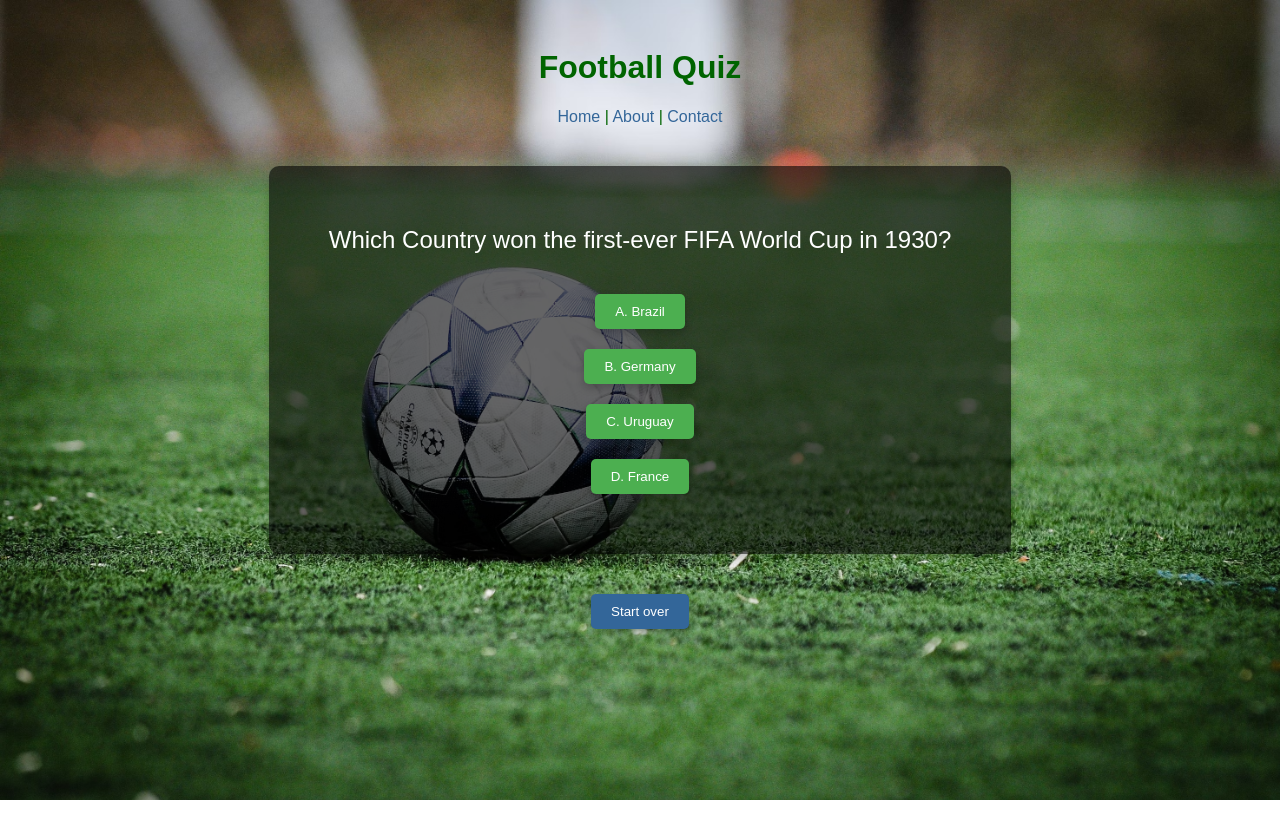
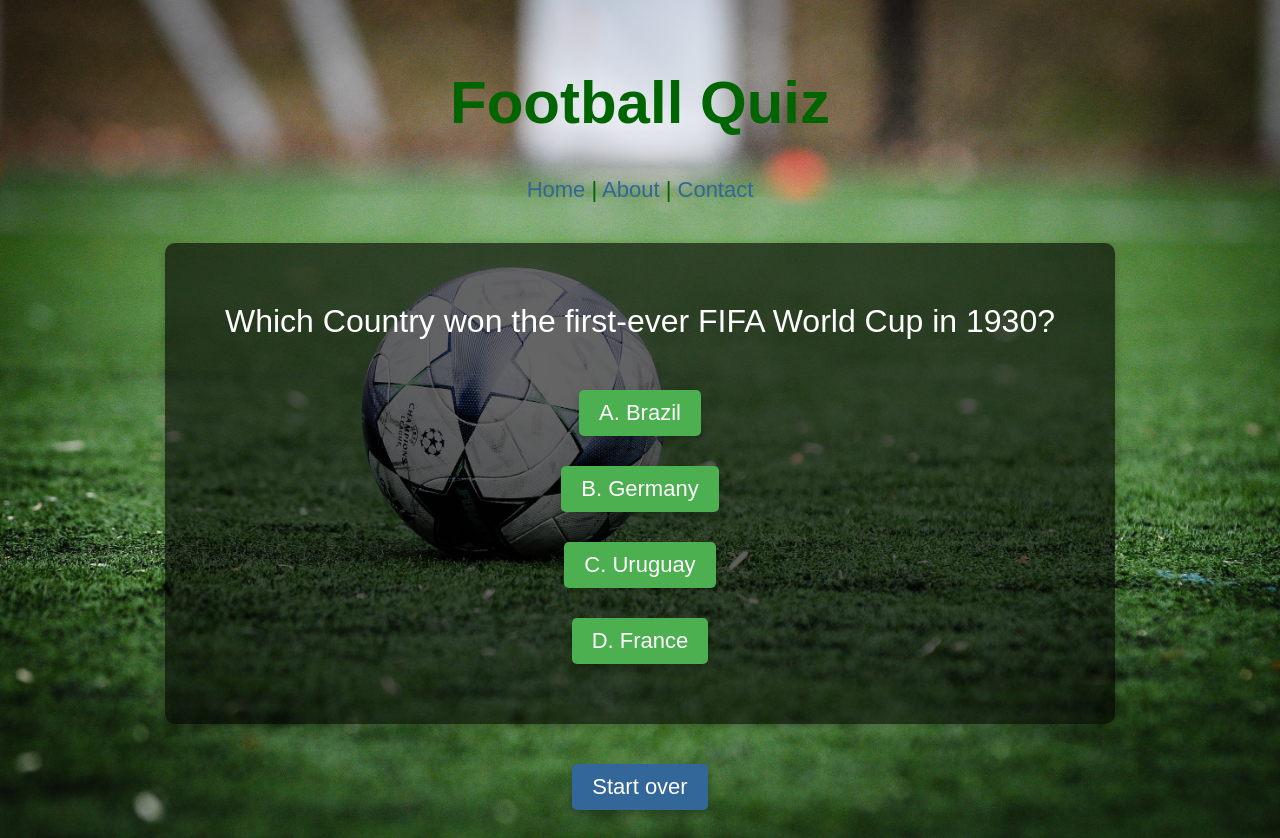
Before and after one commit to radek77/football-quiz, a plain HTML site: page index.html in a window 1280 px wide. Before the commit the page ends 800 px from the top, so only its background shows below. Drawn offline with Linux system fonts and the light colour scheme.

Commit message:
Some layout, colours and functionality changes

```diff
--- a/index.html
+++ b/index.html
@@ -26,9 +26,7 @@
         <br/>
         <button class="quiz-button"></button>
     </div>
-
-    <button id="next-button" class="next-button" style="display: block;">Next Question</button>
-
+    <button id="next-button" class="next-button" style="display: block;">Next question</button>
     <div id="about" class="about-container" hidden="hidden">
         <h2>About Football Quiz</h2>
         <p>Welcome to Football Quiz! Our quiz is designed to test your knowledge of the beautiful game of football.
@@ -45,7 +43,7 @@
         <h2>Quiz Results</h2>
         <p id="score"></p>
     </div>
-    <button id="start-button" class="start-button" onclick="resetQuiz();">Start over</button>
+    <button id="start-button" class="start-button">Start over</button>
 </div>
 <script src="script.js"></script>
 </body>
--- a/script.js
+++ b/script.js
@@ -127,6 +127,10 @@ nextButton.addEventListener("click", () => {
     }
 });
 
+startButton.addEventListener("click", () => {
+    resetQuiz();
+});
+
 const answerButtons = document.querySelectorAll(".quiz-button:not(#next-button)");
 answerButtons.forEach(button => {
     button.addEventListener("click", checkAnswer);
--- a/styles.css
+++ b/styles.css
@@ -4,6 +4,9 @@ body {
     font-family: Arial, sans-serif;
     color: darkgreen;
     text-align: center;
+    background-repeat: no-repeat;
+    background-position: top;
+    background-color: #152512;
 }
 
 #header {
@@ -27,7 +30,7 @@ body {
 }
 
 .quiz-question {
-    font-size: 24px;
+    font-size: 32px;
     margin-bottom: 20px;
     color: white;
 }
@@ -38,7 +41,7 @@ body {
     border: none;
     padding: 10px 20px;
     cursor: pointer;
-    margin-top: 20px;
+    margin-top: 30px;
     border-radius: 5px;
     box-shadow: 0 4px 8px rgba(0, 0, 0, 0.2);
 }
@@ -62,11 +65,31 @@ body {
     background-color: #FF5733;
 }
 
+nav {
+    font-size: 22px;
+}
+
 nav a {
-    text-decoration: none; /* Remove underline */
+    text-decoration: none;
     color: #336699;
 }
 
 nav a:hover {
     color: #4499cc;
 }
+
+button {
+    font-size: 22px;
+}
+
+h1 {
+    font-size: 60px;
+}
+
+h2 {
+    font-size: 40px;
+}
+
+p {
+    font-size: 20px;
+}
```
